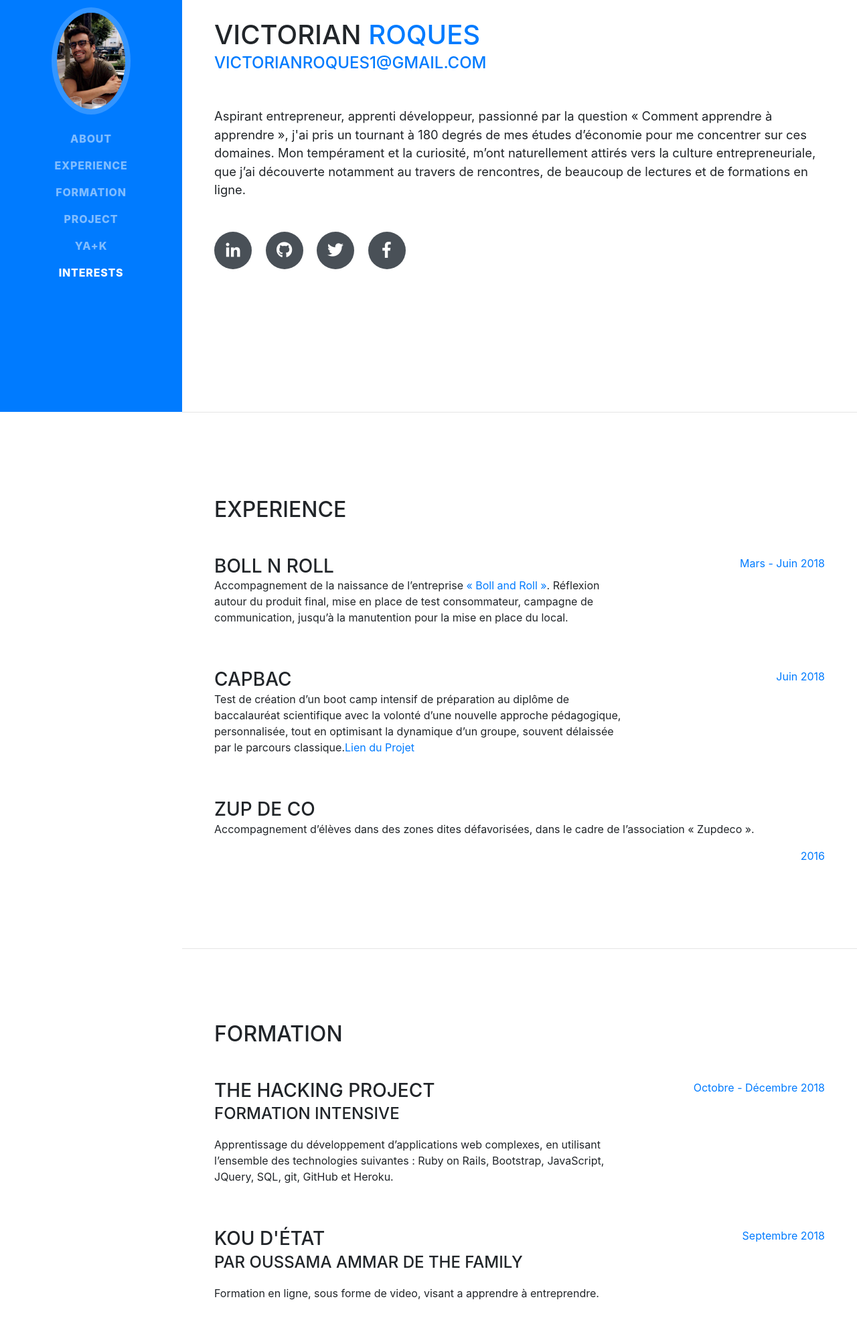
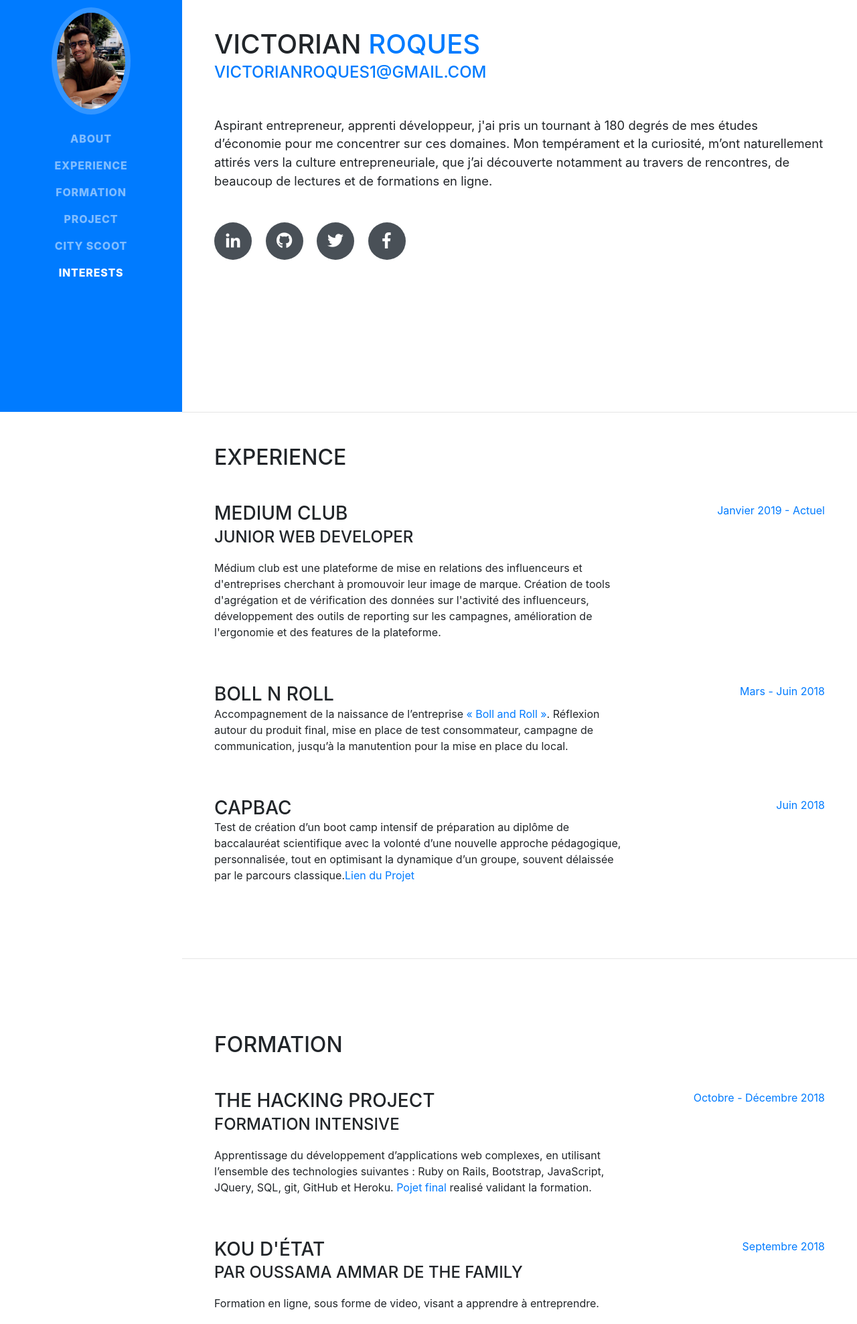
Before and after one commit to VictorianRoques/cv_ya-k, a website with bundled scripts: page index.html in a window 1280 px wide. Shown: the part 185-2162 px from the top of the page at 67% size. Built offline with nearby package versions, Linux system fonts and the light colour scheme; a web font is replaced by a local one.

Commit message:
OpenClassroom City Scoot

```diff
--- a/index.html
+++ b/index.html
@@ -50,7 +50,7 @@
             <a class="nav-link js-scroll-trigger" href="#project">Project</a>
           </li>
           <li class="nav-item">
-            <a class="nav-link js-scroll-trigger" href="#ya+k">YA+K</a>
+            <a class="nav-link js-scroll-trigger" href="#city_scoot">City Scoot</a>
           </li>
           <li class="nav-item">
             <a class="nav-link js-scroll-trigger" href="#interests">Interests</a>
@@ -69,13 +69,13 @@
           <div class="subheading mb-5">
             <a href="mailto:name@email.com">victorianroques1@gmail.com</a>
           </div>
-          <p class="lead mb-5">Aspirant entrepreneur, apprenti développeur, passionné par la question « Comment apprendre à apprendre », j'ai pris un tournant à 180 degrés de mes études d’économie pour me concentrer sur ces domaines. Mon tempérament et la curiosité, m’ont naturellement attirés vers la culture entrepreneuriale, que j’ai découverte notamment au travers de rencontres, de beaucoup de lectures et de formations en ligne.
+          <p class="lead mb-5">Aspirant entrepreneur, apprenti développeur, j'ai pris un tournant à 180 degrés de mes études d’économie pour me concentrer sur ces domaines. Mon tempérament et la curiosité, m’ont naturellement attirés vers la culture entrepreneuriale, que j’ai découverte notamment au travers de rencontres, de beaucoup de lectures et de formations en ligne.
 </p>
           <div class="social-icons">
             <a href="#">
               <i class="fab fa-linkedin-in"></i>
             </a>
-            <a href="#">
+            <a href="https://github.com/VictorianRoques">
               <i class="fab fa-github"></i>
             </a>
             <a href="#">
@@ -93,11 +93,22 @@
       <section class="resume-section p-3 p-lg-5 d-flex flex-column" id="experience">
             <div class="my-auto">
               <h2 class="mb-5">Experience</h2>
+              <div class="resume-item d-flex flex-column flex-md-row mb-5">
+                <div class="resume-content mr-auto">
+                  <h3 class="mb-0">Medium Club</h3>
+                    <div class="subheading mb-3">Junior Web Developer</div>
+                    <p> Médium club est une plateforme de mise en relations des influenceurs et d'entreprises cherchant à promouvoir leur image de marque. Création de tools d'agrégation et de vérification des données sur l'activité des influenceurs, développement des outils de reporting sur les campagnes, amélioration de l'ergonomie et des features de la plateforme.</p>
+                </div>
+                <div class="resume-date text-md-right">
+                  <span class="text-primary">Janvier 2019 - Actuel</span>
+                </div>
+              </div>
+
 
               <div class="resume-item d-flex flex-column flex-md-row mb-5">
                 <div class="resume-content mr-auto">
                   <h3 class="mb-0">Boll n Roll</h3>
-            		<p> Accompagnement de la naissance de l’entreprise <a href="https://www.tripadvisor.fr/Restaurant_Review-g187130-d15046698-Reviews-Boll_N_Roll-Tours_Indre_et_Loire_Centre_Val_de_Loire.html">« Boll and Roll »</a>. Réflexion autour du produit final, mise en place de test consommateur, campagne de communication, jusqu’à la manutention pour la mise en place du local. </p>
+                		<p> Accompagnement de la naissance de l’entreprise <a href="https://www.tripadvisor.fr/Restaurant_Review-g187130-d15046698-Reviews-Boll_N_Roll-Tours_Indre_et_Loire_Centre_Val_de_Loire.html">«&nbsp;Boll and Roll&nbsp;»</a>. Réflexion autour du produit final, mise en place de test consommateur, campagne de communication, jusqu’à la manutention pour la mise en place du local. </p>
     						</div>
                 <div class="resume-date text-md-right">
                   <span class="text-primary">Mars - Juin 2018</span>
@@ -113,13 +124,7 @@
                   <span class="text-primary">Juin 2018</span>
                 </div>
               </div>
-            <div class="resume-content mr-auto">
-              <h3 class="mb-0">Zup de Co</h3>
-            <p> Accompagnement d’élèves dans des zones dites défavorisées, dans le cadre de l’association « Zupdeco ».</p>
-						</div>
-            <div class="resume-date text-md-right">
-              <span class="text-primary">2016</span>
-            </div>
+
               </div>
 
 
@@ -135,7 +140,8 @@
             <div class="resume-content mr-auto">
               <h3 class="mb-0">The Hacking Project</h3>
               <div class="subheading mb-3">Formation intensive</div>
-              <div><p>Apprentissage du développement d’applications web complexes, en utilisant l’ensemble des technologies suivantes : Ruby on Rails, Bootstrap, JavaScript, JQuery, SQL, git, GitHub et Heroku.</p> </div>
+              <div><p>Apprentissage du développement d’applications web complexes, en utilisant l’ensemble des technologies suivantes : Ruby on Rails, Bootstrap, JavaScript, JQuery, SQL, git, GitHub et Heroku. <a href="https://alim-alo.herokuapp.com/">Pojet final</a>
+ realisé validant la formation.</p> </div>
             </div>
             <div class="resume-date text-md-right">
               <span class="text-primary">Octobre - Décembre 2018</span>
@@ -171,21 +177,21 @@
       <section class="resume-section p-3 p-lg-5 d-flex flex-column" id="project">
         <div class="my-auto">
           <h2 class="mb-5">Project</h2>
-          <p>Mon intérêt pour les projets pédagogiques novateurs (peer learning), et l’envie de développer des compétences plus techniques, m’ont poussés à découvrir un monde que je connaissais peu : le développement Web.</p>
-					<p>Je vois l’apprentissage de ce domaine comme un atout, pour parfaire mon projet professionnel final : l’entreprenariat. Rempli de nombreuses idées, mais ne sachant pas toujours comment les mettre en oeuvre, je cherche à acquérir de l’expérience et une formation dans ce domaine, afin de pouvoir développer mes idées.</p>
-					<p>En parallèle de cela, je ressens le besoin d’améliorer mes compétences relationnelles et sociales, indispensables à tout bon entrepreneur, notamment par le biais de stages et activités professionnelles. Par ce biais, je souhaite m’améliorer en communication, en observant et apprenant des autres.</p>
-
+        <p>Après plusieurs mois d'apprentissage, principalement dans le back end lors de ma formation The Hacking projet, et de mes premières  missions  en free lance, j'ai pris conscience de toute la dimension que représente le développement front end, et de mon intérêt grandissant pour celui-ci. </p>
+        <p>C'est pourquoi j'ai pour objectif d'obtenir une formation aboutie en la matière, et je suis particulièrement attiré par les technologies react ou Angulas js.Devenir une force de proposition en matière de performance, UX, fonctionnalités, sont des challenges que j'ai envie de relever, tout en acquérant des process.</p>
+        <p>Gardant une  visée entreprenariale qui m'a poussé dans le code, et qui ne m'a pas quittée, j'aimerais à terme utiliser toutes les compétences acquises de mes expériences, afin d'évoluer vers une position de product owner. La diversité des missions ainsi que la polyvalence exigee, sont les éléments qui fondent cette volonté. </p>
 	     </div>
 
       </section>
 
       <hr class="m-0">
 
-			<section class="resume-section p-3 p-lg-5 d-flex flex-column" id="ya+k">
+			<section class="resume-section p-3 p-lg-5 d-flex flex-column" id="city_scoot">
         <div class="my-auto">
-          <h2 class="mb-5">YA+K</h2>
-       <p>YA+K est, à mes yeux, le reflet concret de ma vision de l’entreprenariat. Ayant eu l’opportunité de discuter avec les fondateurs, j’ai pu constaté que l’environnement de l’entreprise, les relations créées avec les collaborateurs, l’innovation des méthodes de travail utilisées, en font le lieu parfait pour l’apprentissage de l’entreprenariat. Ce serait donc une chance de pouvoir y effectuer un stage. Partageant cette même vision, j’espère par mon parcours et ma motivation, pouvoir participer au développement de YA+K, tout en acquérant de l’expérience auprès de l’ensemble de l’équipe.
-			</p>
+          <h2 class="mb-5">City Scoot</h2>
+    <p>Dans la logique de mon projet, il me semble indispensable de pouvoir acquérir une formation dans une entreprise à forte croissance avec un projet de mobilité ambitieux impactant la vie de dizaines de milliers de personnes.</p>
+    <p>Grand fan de City Scoot depuis mon arrive dans la capitale; Quoi de plus motivant que de travailler pour l'entreprise qui nous fournit ces services que l'on utilise et apprécie au quotidien? </p>
+    <p>De plus, immergé dans la culture entreprenariale, de par mes connaissances théoriques personnelles et de mon quotidien  au sein de l'incubateur School lab, allié à la capacité de coder en équipe, je pense pouvoir correspondre aux attentes de City scoot.</p>
       	</div>
 
       </section>
```
Lines whose indentation alone changed are shown as unchanged.
